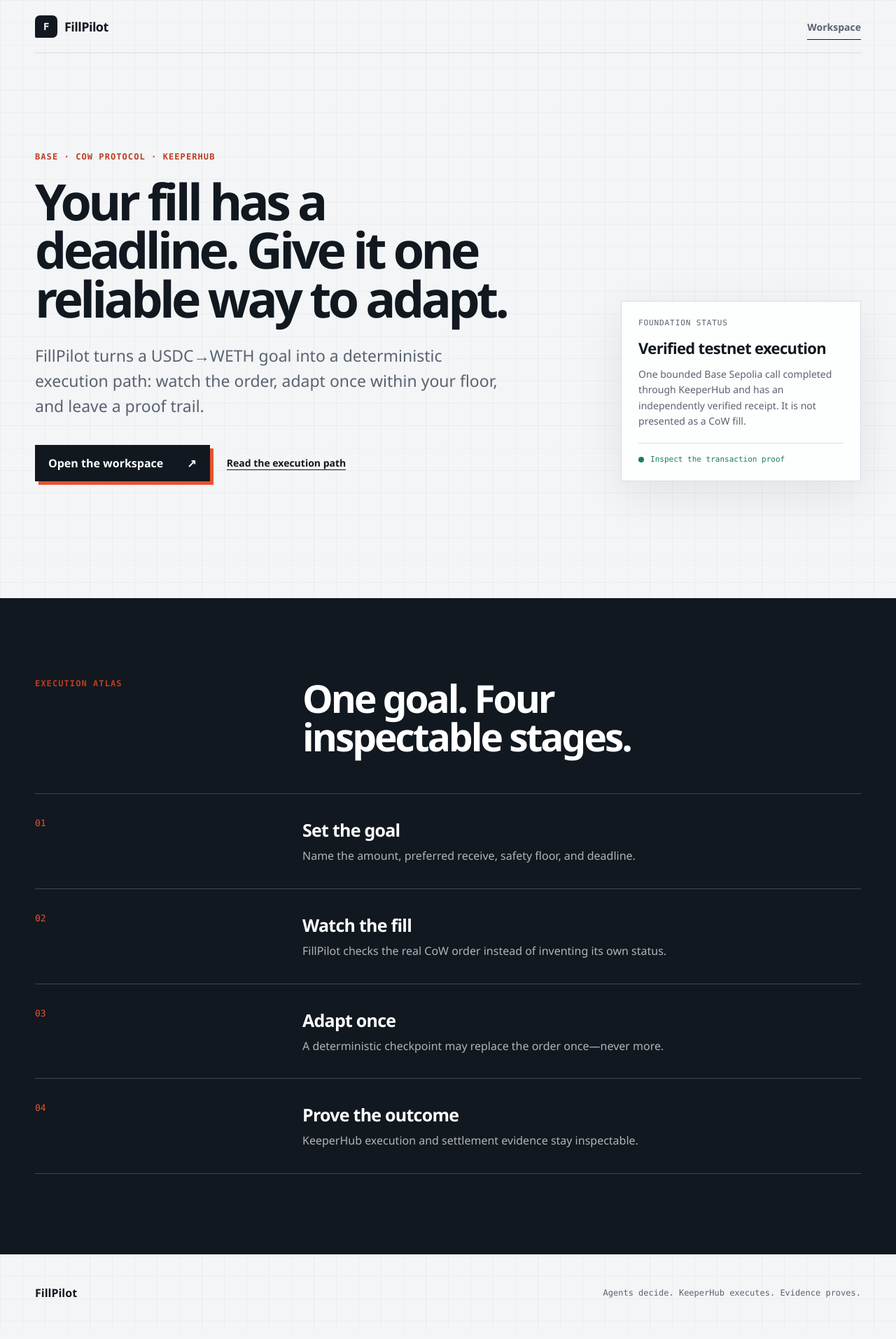
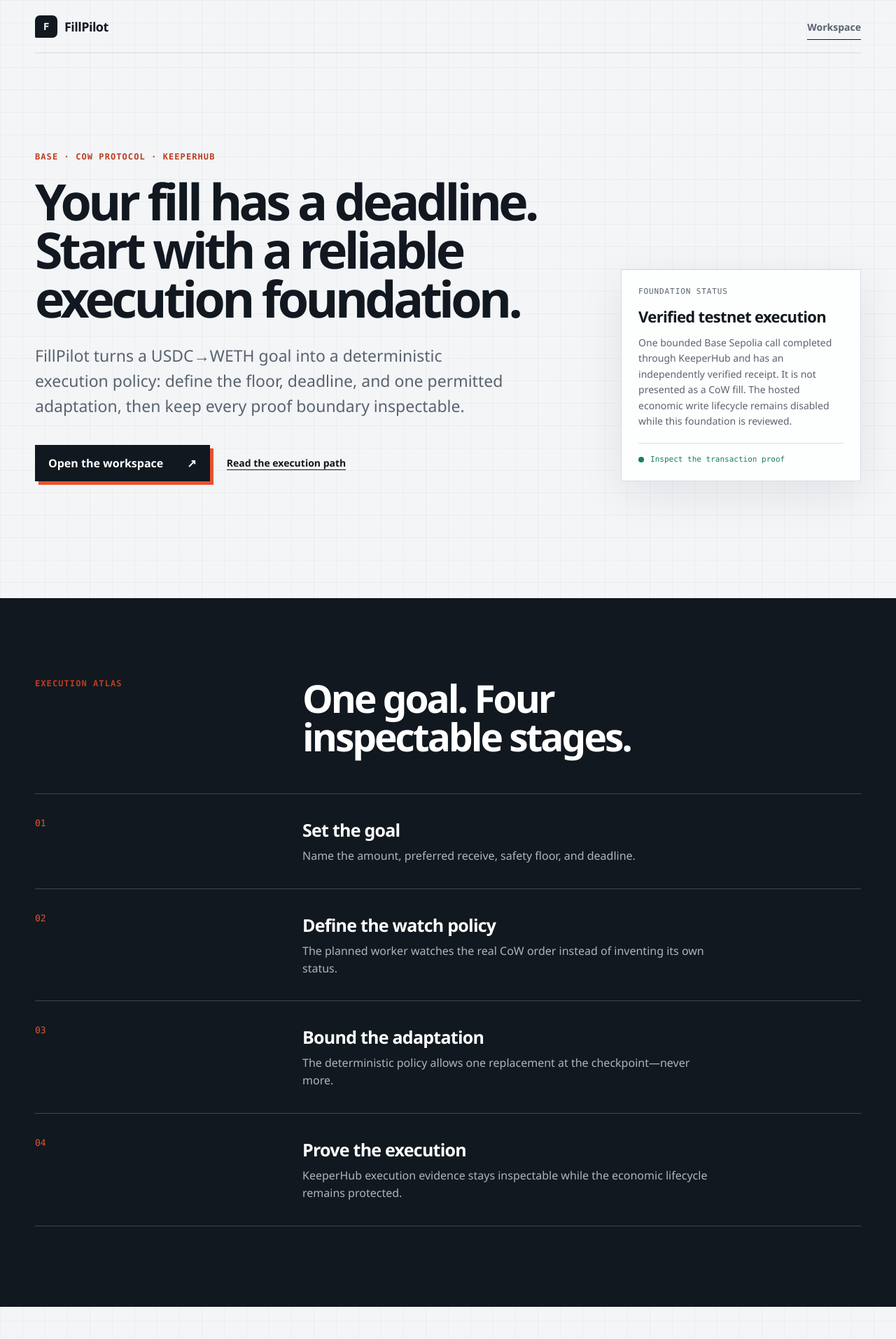
Before and after one commit to Alike001/fillpilot, a Next.js app: page / in a window 1280 px wide. Shown: the top 1914 px of the page at 70% size. Built offline with nearby package versions, Linux system fonts and the light colour scheme.

Commit message:
fix: clarify hosted execution scope

```diff
--- a/src/app/page.tsx
+++ b/src/app/page.tsx
@@ -13,18 +13,18 @@
   ],
   [
     "02",
-    "Watch the fill",
-    "FillPilot checks the real CoW order instead of inventing its own status.",
+    "Define the watch policy",
+    "The planned worker watches the real CoW order instead of inventing its own status.",
   ],
   [
     "03",
-    "Adapt once",
-    "A deterministic checkpoint may replace the order once—never more.",
+    "Bound the adaptation",
+    "The deterministic policy allows one replacement at the checkpoint—never more.",
   ],
   [
     "04",
-    "Prove the outcome",
-    "KeeperHub execution and settlement evidence stay inspectable.",
+    "Prove the execution",
+    "KeeperHub execution evidence stays inspectable while the economic lifecycle remains protected.",
   ],
 ] as const;
 
@@ -35,11 +35,14 @@
       <section className={styles.hero}>
         <div className={styles.heroCopy}>
           <p className={styles.eyebrow}>Base · CoW Protocol · KeeperHub</p>
-          <h1>Your fill has a deadline. Give it one reliable way to adapt.</h1>
+          <h1>
+            Your fill has a deadline. Start with a reliable execution
+            foundation.
+          </h1>
           <p className={styles.lede}>
             FillPilot turns a USDC→WETH goal into a deterministic execution
-            path: watch the order, adapt once within your floor, and leave a
-            proof trail.
+            policy: define the floor, deadline, and one permitted adaptation,
+            then keep every proof boundary inspectable.
           </p>
           <div className={styles.actions}>
             <Link className={styles.primaryAction} href="/app/new">
@@ -56,6 +59,8 @@
           <p>
             One bounded Base Sepolia call completed through KeeperHub and has an
             independently verified receipt. It is not presented as a CoW fill.
+            The hosted economic write lifecycle remains disabled while this
+            foundation is reviewed.
           </p>
           <Link
             className={styles.signal}
```
Also changed, not shown: 1 other file (tests, documents, lock files or other folders).
